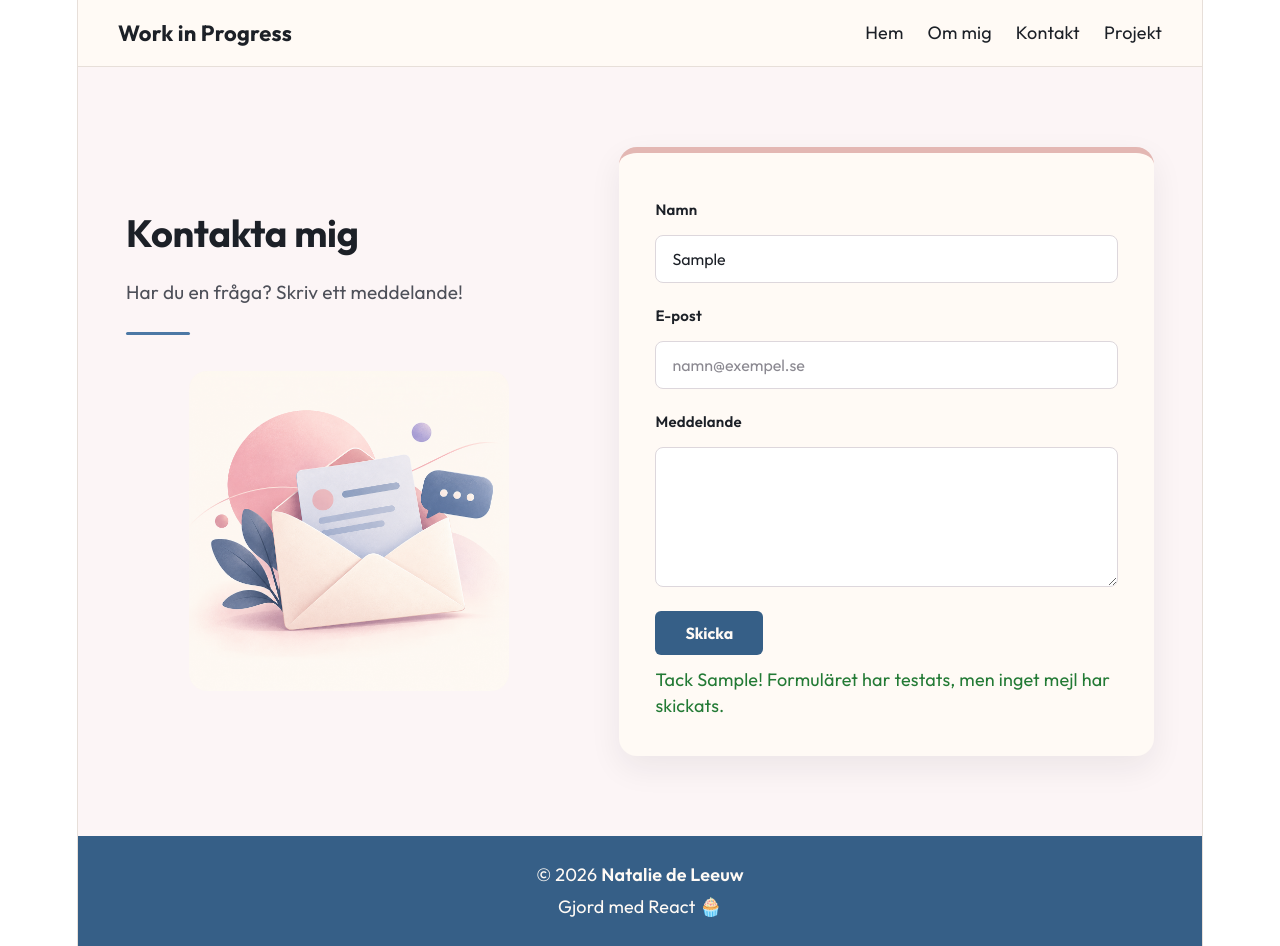
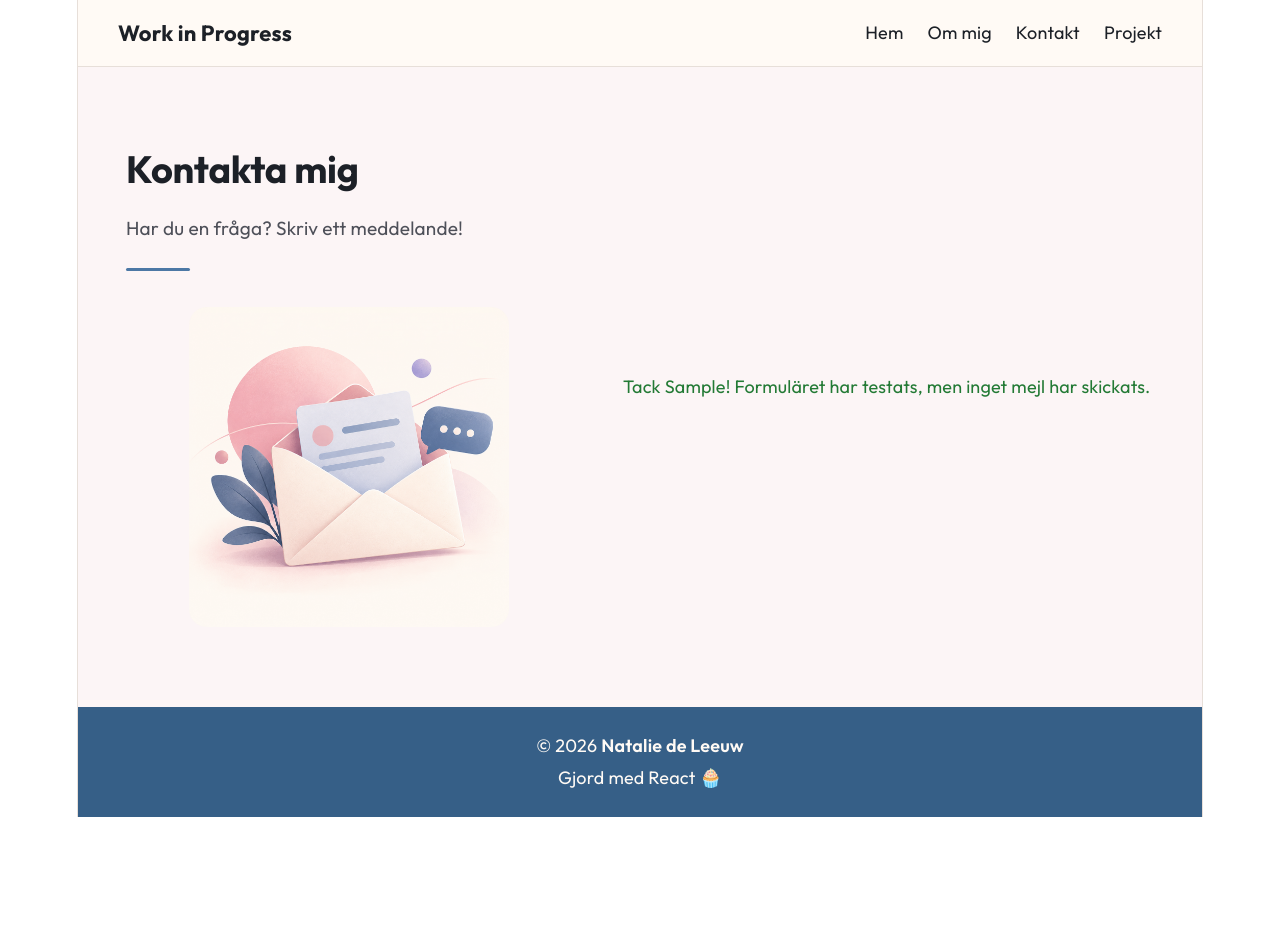
Before and after one commit to nataliedeleeuw/min-sida-experiment, a React (Vite) app: page /kontakt in a window 1280 px wide. Both pictures are taken after typing "Sample", "name@example.com", "Sample" into the empty fields and a click on the button "Skicka". After the commit the page ends 817 px from the top, so only its background shows below. Built offline with nearby package versions, Linux system fonts and the light colour scheme.

Commit message:
https://github.com/nataliedeleeuw/min-sida-experiment

```diff
--- a/src/components/Kontakt.jsx
+++ b/src/components/Kontakt.jsx
@@ -41,7 +41,11 @@ function Kontakt() {
               alt="Illustration av ett kuvert med ett meddelande"
           />
       </div>
-
+          {skickat ? (
+          <p className="form-tack">
+            Tack {namn}! Formuläret har testats, men inget mejl har skickats.
+          </p>
+) : (
       <form
             className="kontakt-form"
             onSubmit={handleSubmit}
@@ -77,13 +81,8 @@ function Kontakt() {
         <button type="submit">Skicka</button>
 
         {fel && <p className="form-fel">{fel}</p>}
-
-        {skickat && (
-          <p className="form-tack">
-            Tack {namn}! Formuläret har testats, men inget mejl har skickats.
-          </p>
-        )}
       </form>
+      )}
     </section>
   );
 }
```
